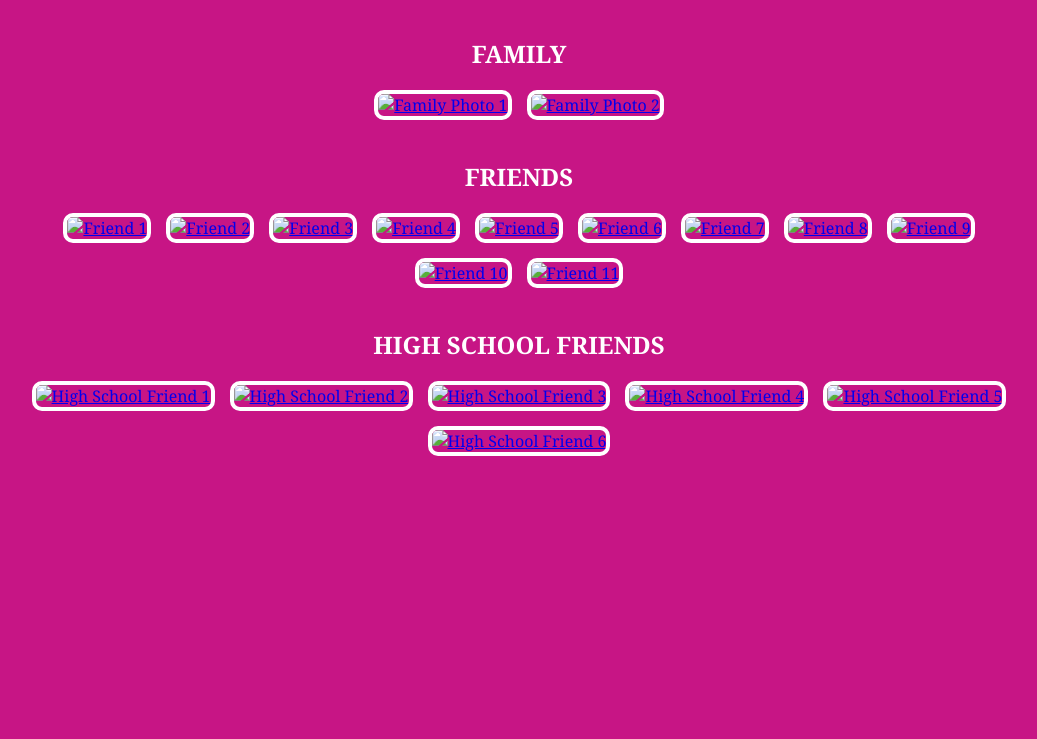
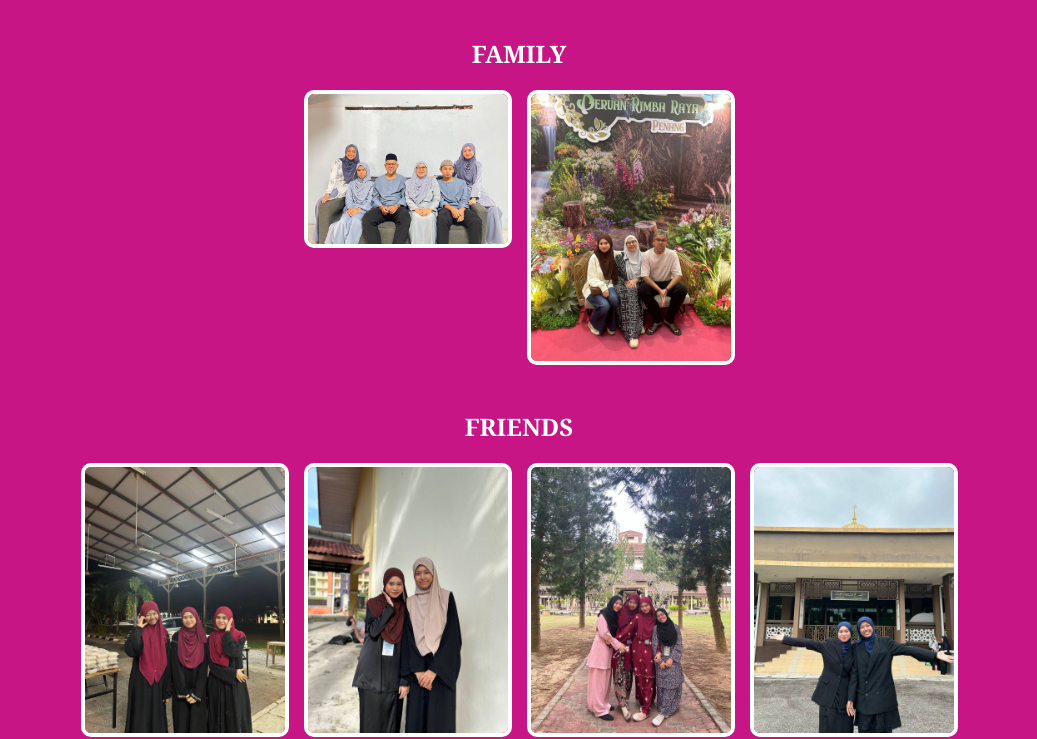
Before and after one commit to rewwna/INDIVIDUAL-ASSIGNMENT-IML254, a plain HTML site: page gallery.html in a window 1280 px wide. Shown: the part 100-839 px from the top of the page, without its empty margins (121-1158 px from the left). Before the commit the page ends 800 px from the top, so only its background shows below. Drawn offline with Linux system fonts and the light colour scheme.

Commit message:
Add files via upload

```diff
--- a/gallery.html
+++ b/gallery.html
@@ -47,34 +47,27 @@
 
   <h2>FAMILY</h2>
   <div class="gallery-section">
-    <a href="keluarga1.jpg" target="_blank"><img src="keluarga1.jpg" alt="Family Photo 1"></a>
-    <a href="keluarga2.jpg" target="_blank"><img src="keluarga2.jpg" alt="Family Photo 2"></a>
+    <a href="kel1.jpg" target="_blank"><img src="kel1.jpg" alt="Family Photo 1"></a>
+    <a href="kel2.jpg" target="_blank"><img src="kel2.jpg" alt="Family Photo 2"></a>
   </div>
 
   <h2>FRIENDS</h2>
   <div class="gallery-section">
-    <a href="kawan1.jpg" target="_blank"><img src="kawan1.jpg" alt="Friend 1"></a>
-    <a href="kawan2.jpg" target="_blank"><img src="kawan2.jpg" alt="Friend 2"></a>
-    <a href="kawan3.jpg" target="_blank"><img src="kawan3.jpg" alt="Friend 3"></a>
-    <a href="kawan4.jpg" target="_blank"><img src="kawan4.jpg" alt="Friend 4"></a>
-    <a href="kawan5.jpg" target="_blank"><img src="kawan5.jpg" alt="Friend 5"></a>
-    <a href="kawan6.jpg" target="_blank"><img src="kawan6.jpg" alt="Friend 6"></a>
-    <a href="kawan7.jpg" target="_blank"><img src="kawan7.jpg" alt="Friend 7"></a>
-    <a href="kawan8.jpg" target="_blank"><img src="kawan8.jpg" alt="Friend 8"></a>
-    <a href="kawan9.jpg" target="_blank"><img src="kawan9.jpg" alt="Friend 9"></a>
-    <a href="kawan10.jpg" target="_blank"><img src="kawan10.jpg" alt="Friend 10"></a>
-    <a href="kawan11.jpg" target="_blank"><img src="kawan11.jpg" alt="Friend 11"></a>
-  </div>
+    <a href="kaw1.jpg" target="_blank"><img src="kaw1.jpg" alt="Friend 1"></a>
+    <a href="kaw2.jpg" target="_blank"><img src="kaw2.jpg" alt="Friend 2"></a>
+    <a href="kaw3.jpg" target="_blank"><img src="kaw3.jpg" alt="Friend 3"></a>
+    <a href="kaw4.jpg" target="_blank"><img src="kaw4.jpg" alt="Friend 4"></a>
+    <a href="kaw5.jpg" target="_blank"><img src="kaw5.jpg" alt="Friend 5"></a>
+     </div>
 
   <h2>HIGH SCHOOL FRIENDS</h2>
   <div class="gallery-section">
-    <a href="kwnsekolah1.jpg" target="_blank"><img src="kwnsekolah1.jpg" alt="High School Friend 1"></a>
-    <a href="kwnsekolah2.jpg" target="_blank"><img src="kwnsekolah2.jpg" alt="High School Friend 2"></a>
-    <a href="kwnsekolah3.jpg" target="_blank"><img src="kwnsekolah3.jpg" alt="High School Friend 3"></a>
-    <a href="kwnsekolah4.jpg" target="_blank"><img src="kwnsekolah4.jpg" alt="High School Friend 4"></a>
-    <a href="kwnsekolah5.jpg" target="_blank"><img src="kwnsekolah5.jpg" alt="High School Friend 5"></a>
-    <a href="kwnsekolah6.jpg" target="_blank"><img src="kwnsekolah6.jpg" alt="High School Friend 6"></a>
-  </div>
+    <a href="sek1.jpg" target="_blank"><img src="sek1.jpg" alt="High School Friend 1"></a>
+    <a href="sek2.jpg" target="_blank"><img src="sek2.jpg" alt="High School Friend 2"></a>
+    <a href="sek3.jpg" target="_blank"><img src="sek3.jpg" alt="High School Friend 3"></a>
+    <a href="sek4.jpg" target="_blank"><img src="sek4.jpg" alt="High School Friend 4"></a>
+    <a href="sek5.jpg" target="_blank"><img src="sek5.jpg" alt="High School Friend 5"></a>
+    </div>
 
 </body>
 </html>
```
Also changed, not shown: biodata.html (+6 -6 lines), education.html (+2 -2 lines), family.html (+5 -5 lines), favouritemusic.html (+2 -10 lines), framerowdown.html (+2 -2 lines), framerowup.html (+1 -1 lines), hobby.html (+1 -7 lines), pets.html (+1 -1 lines).
